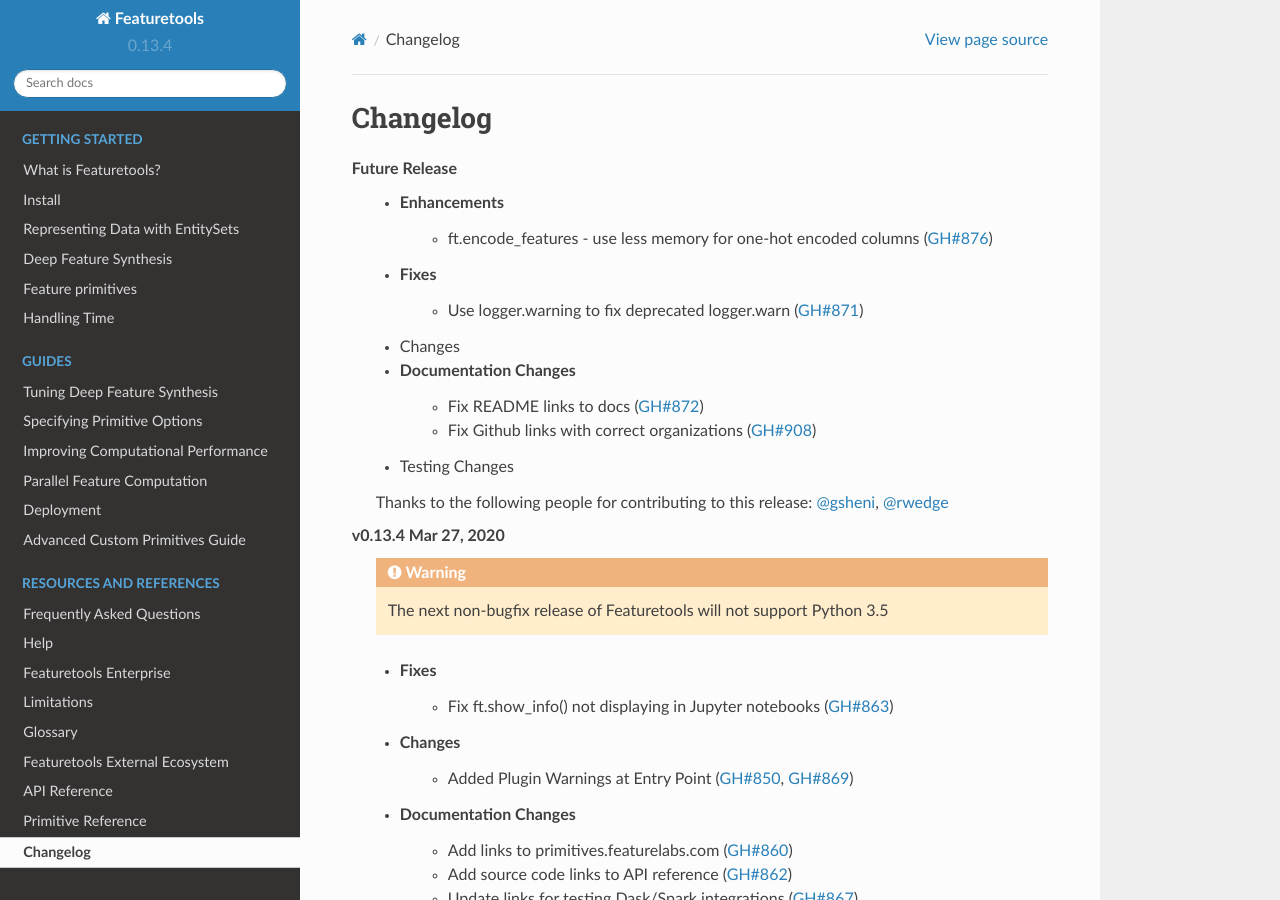
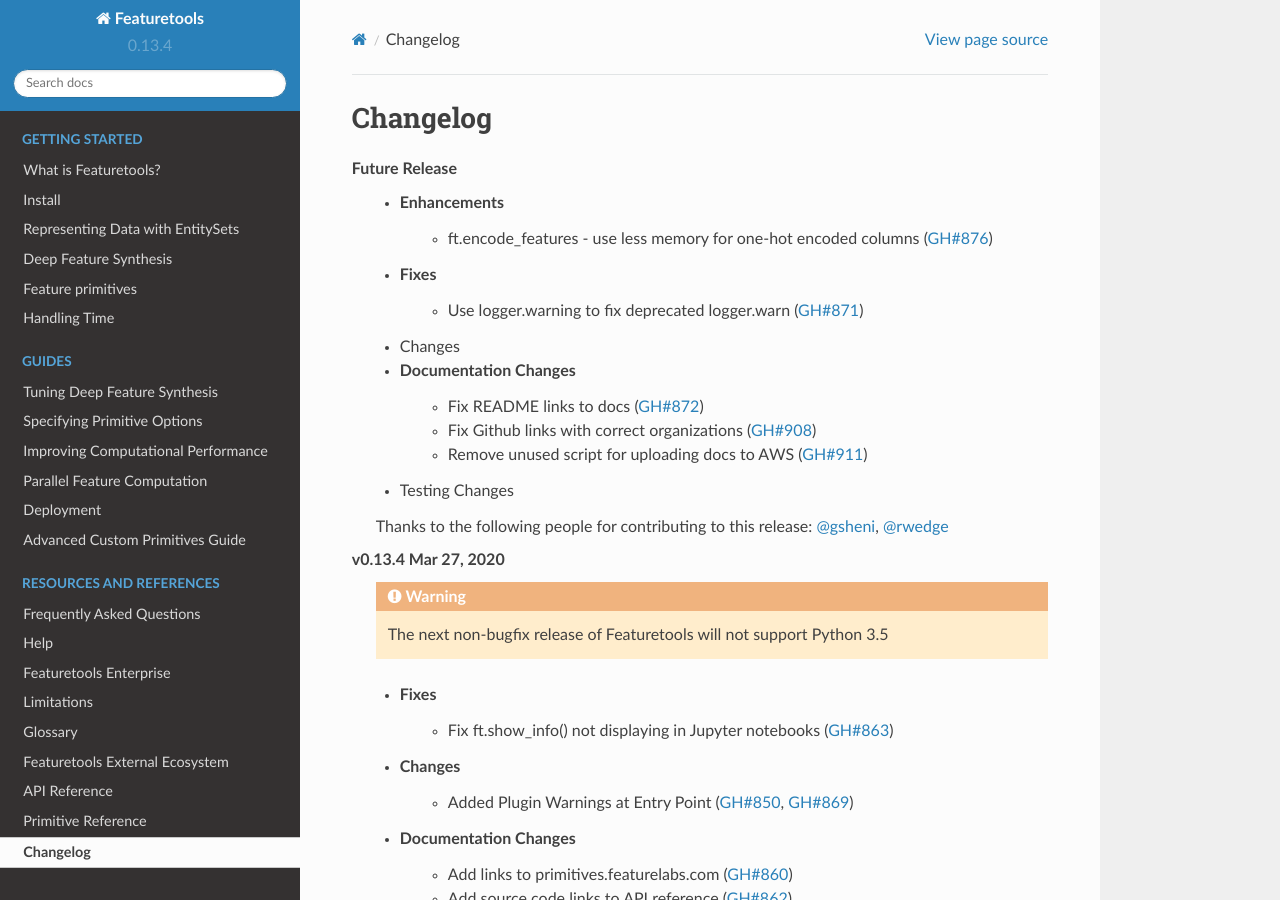
Before and after one commit to alteryx/featuretools, a Sphinx documentation site: the page built from docs/source/changelog.rst, in a window 1280 px wide and 900 px high. Built offline with Sphinx 7.4.7 and the Read the Docs theme 2.0.0, drawn with Linux system fonts in a browser that asks for light colours; pages that are not in the unit, such as notebooks, are missing from menus.

Commit message:
update changelog

```diff
--- a/docs/source/changelog.rst
+++ b/docs/source/changelog.rst
@@ -11,6 +11,7 @@
     * Documentation Changes
         * Fix README links to docs (:pr:`872`)
         * Fix Github links with correct organizations (:pr:`908`)
+        * Remove unused script for uploading docs to AWS (:pr:`911`)
     * Testing Changes
 
     Thanks to the following people for contributing to this release:
```
